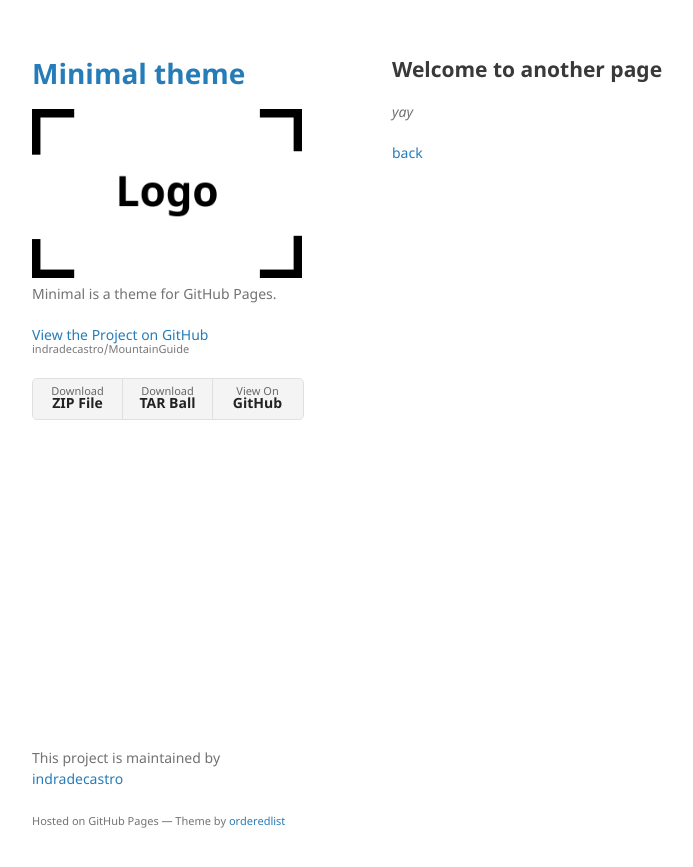
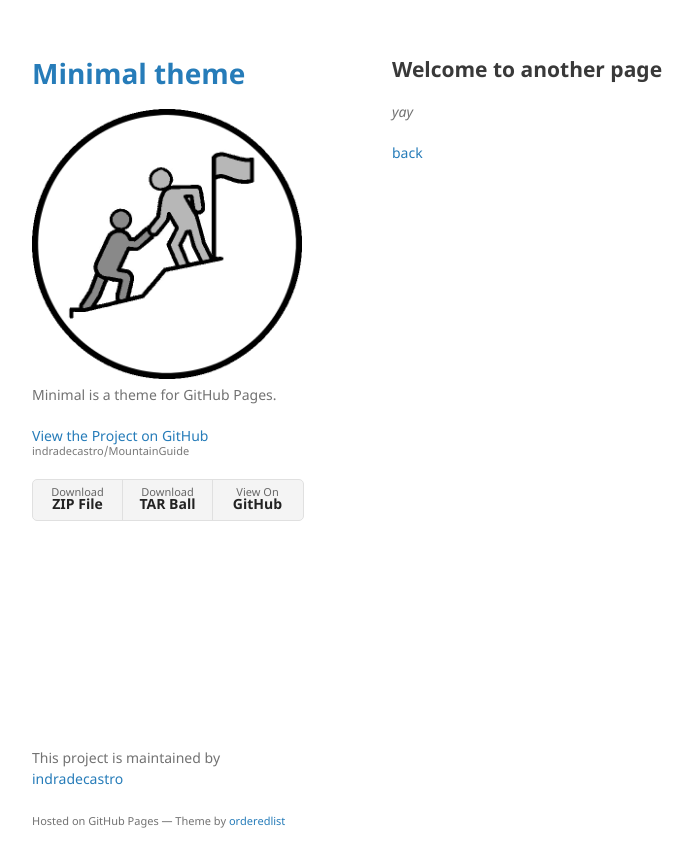
Before and after one commit to indradecastro/MountainGuide, a Jekyll site: the page built from another-page.md, in a window 1280 px wide. Shown: the top 867 px of the page, without its empty margins (178-871 px from the left). Built offline with Jekyll 4.4.1, drawn with Linux system fonts in a browser that asks for light colours; our own code applies the rules of GitHub Pages for plain Markdown files.

Commit message:
updated logo

```diff
--- a/_config.yml
+++ b/_config.yml
@@ -1,5 +1,5 @@
 title: Minimal theme
-logo: /assets/img/logo.png
+logo: /assets/img/favicon.transparente.grey.circle.png
 description: Minimal is a theme for GitHub Pages.
 show_downloads: true
 google_analytics:
```
Also changed, not shown: assets/img/favicon.transparente.grey.circle.png (added).
